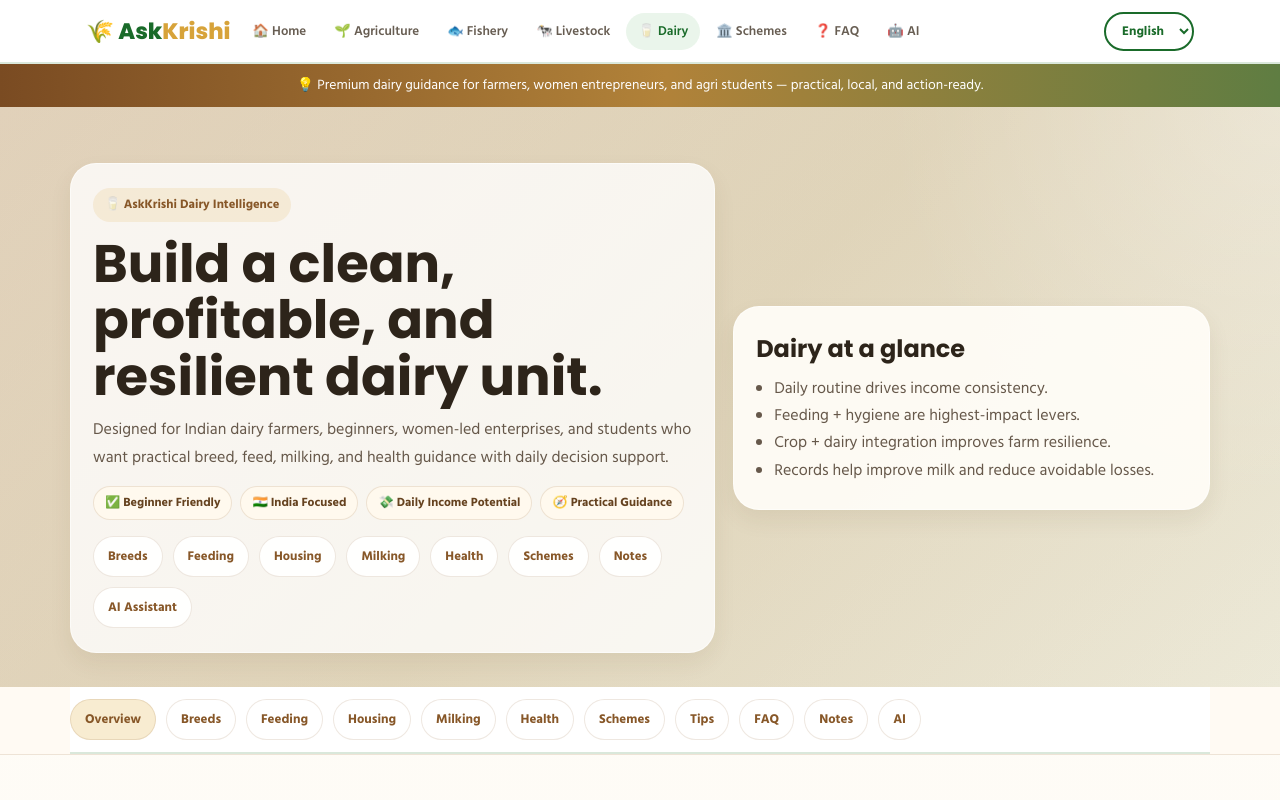
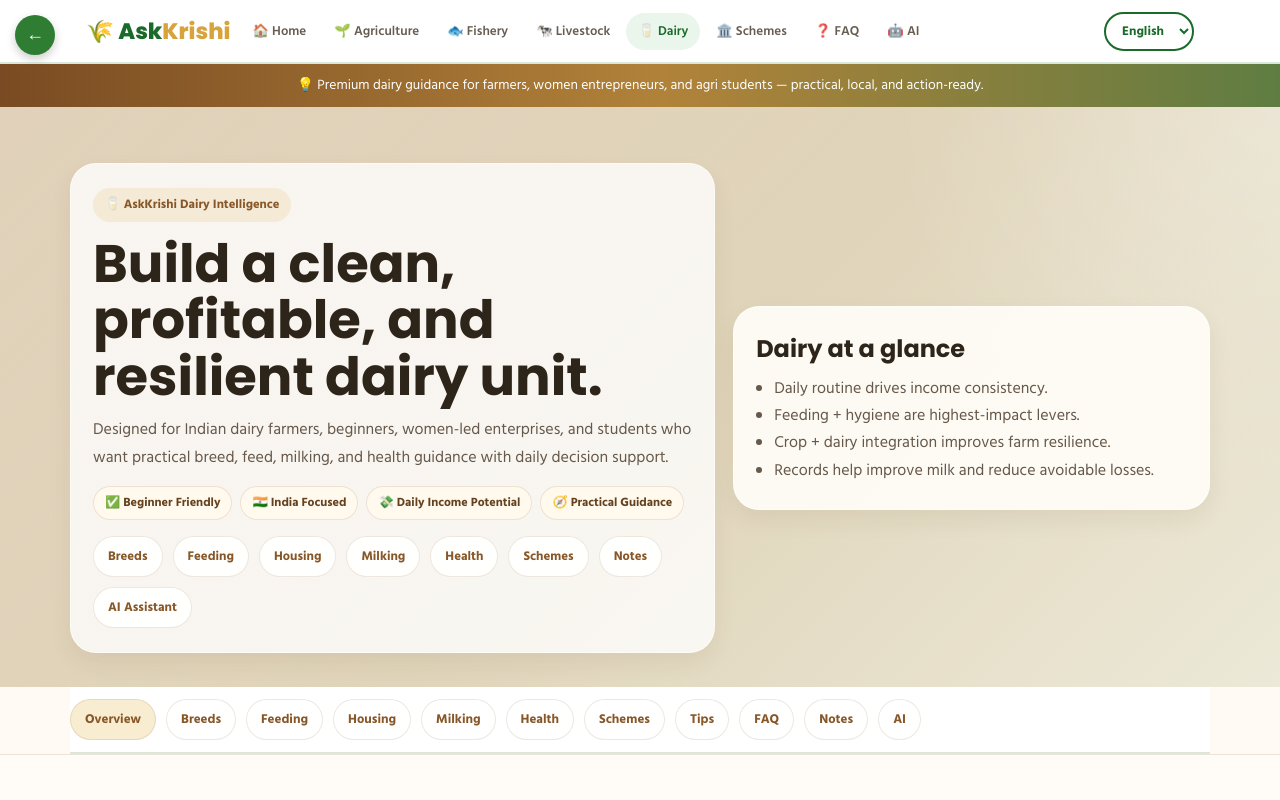
Before and after one commit to SohAgri/askagri1, a plain HTML site: page dairy.html in a window 1280 px wide. Shown: the top 800 px of the page. Drawn offline with Linux system fonts and the light colour scheme.

Commit message:
Add floating back button across main pages

```diff
--- a/dairy.html
+++ b/dairy.html
@@ -10,8 +10,27 @@
   <link rel="preconnect" href="https://fonts.gstatic.com" crossorigin>
   <link href="https://fonts.googleapis.com/css2?family=Hind:wght@400;500;600;700&family=Poppins:wght@500;600;700;800&display=swap" rel="stylesheet">
   <link rel="stylesheet" href="dairy.css">
+
+  <style>
+    #backBtn {
+      position: fixed;
+      top: 15px;
+      left: 15px;
+      z-index: 999;
+      background: #2e7d32;
+      color: white;
+      border: none;
+      border-radius: 50%;
+      width: 40px;
+      height: 40px;
+      font-size: 18px;
+      cursor: pointer;
+      box-shadow: 0 4px 10px rgba(0,0,0,0.2);
+    }
+  </style>
 </head>
 <body>
+  <button id="backBtn" aria-label="Go back">←</button>
   <nav>
     <div class="nav-inner">
       <a class="nav-logo" href="index.html">🌾 Ask<span>Krishi</span></a>
@@ -237,5 +256,15 @@
   </footer>
 
   <script src="dairy.js" defer></script>
+
+  <script>
+    document.getElementById("backBtn").onclick = function () {
+      if (window.history.length > 1) {
+        window.history.back();
+      } else {
+        window.location.href = "index.html";
+      }
+    };
+  </script>
 </body>
 </html>
```
Also changed, not shown: fishery.html (+29 -0 lines), index.html (+29 -0 lines), livestock.html (+29 -0 lines), poultry-livestock.html (+29 -0 lines), poultry.html (+29 -0 lines).
